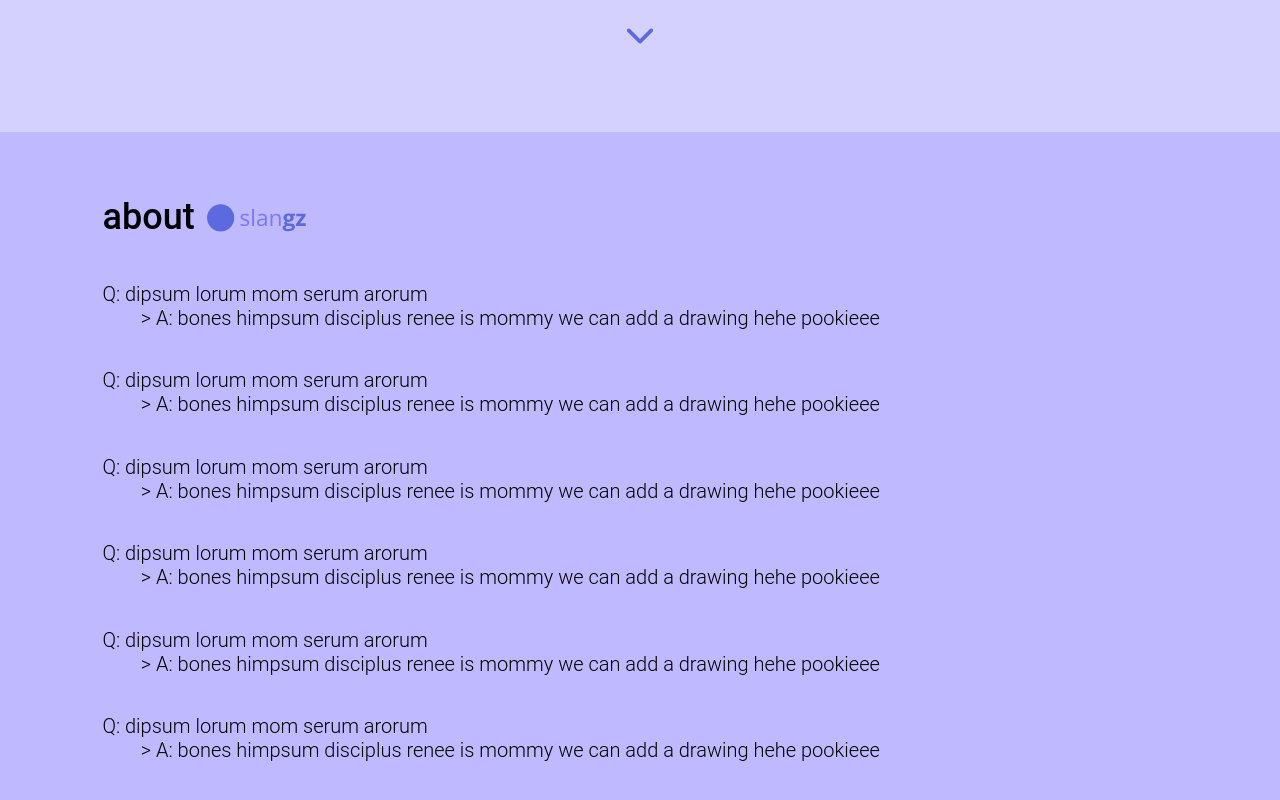
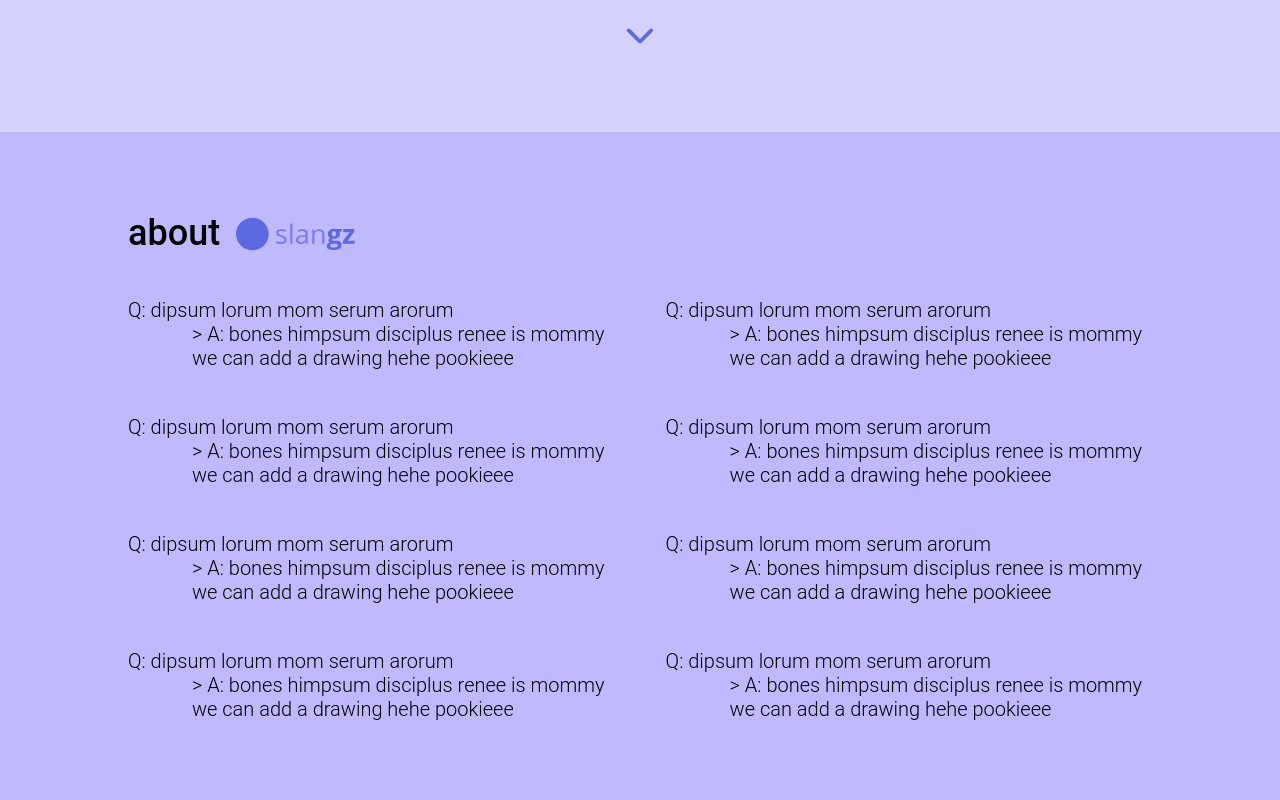
Before and after one commit to weblab-class/katdou-reneehong-AnnieWang314, a React app: page / in a window 1280 px wide. Shown: the part 668-1468 px from the top of the page. Built offline with nearby package versions, Linux system fonts and the light colour scheme; no server answers; the HTML template or start-up script is replaced by a standard one.

Commit message:
made about page 2 cols, fixed about in nav

```diff
--- a/client/src/components/pages/home/Home.css
+++ b/client/src/components/pages/home/Home.css
@@ -140,29 +140,28 @@
   display: flex;
   flex-direction: column;
   justify-content: flex-start;
-  height: 84vh;
-  padding: 8vh 8vw 8vh 8vw;
+  min-height: 80vh;
+  overflow: scroll;
+  padding: 10vh 10vw 10vh 10vw;
   background-color: var(--secondary);
 }
 .Home-about-title {
   display: flex;
-  gap: 1vw;
+  gap: 16px;
   align-items: center;
   margin-bottom: 3vh;
 }
 .Home-about-logo {
-  width: 100px;
+  width: 120px;
   height: auto;
 }
 .Home-about-qna-container {
   display: flex;
-  flex-direction: column;
-  gap: 3vw;
+  gap: 4vw;
 }
-.Home-about-qna {
+.Home-about-column {
   display: flex;
   flex-direction: column;
+  flex: 1;
+  gap: 45px;
 }
-.Home-about-a {
-  padding-left: 3vw;
-}
--- a/client/src/components/pages/home/Home.tsx
+++ b/client/src/components/pages/home/Home.tsx
@@ -1,5 +1,6 @@
 import React, { useState, useEffect } from "react";
 import logoUrl from "../../../assets/logo.svg";
+import SingleQna from "./SingleQna";
 import "./Home.css";
 import { Link } from "react-router-dom";
 import { IoIosArrowDown } from "react-icons/io";
@@ -17,6 +18,15 @@ const Home = () => {
     }, 4000); // Change the animation every 4 seconds
 
     return () => clearInterval(interval);
+  }, []);
+
+  useEffect(() => {
+    if (window.location.hash === "#about") {
+      const aboutSection = document.getElementById("about");
+      if (aboutSection) {
+        setTimeout(() => aboutSection.scrollIntoView({ behavior: "smooth" }), 0);
+      }
+    }
   }, []);
 
   return (
@@ -51,41 +61,41 @@ const Home = () => {
           <img src={logoUrl} alt="Logo" className="Home-about-logo" />
         </div>
         <p className="Home-about-qna-container">
-          <div className="Home-about-qna">
-            <div className="Home-about-q">Q: dipsum lorum mom serum arorum</div>
-            <div className="Home-about-a">
-              &gt; A: bones himpsum disciplus renee is mommy we can add a drawing hehe pookieee
-            </div>
+          <div className="Home-about-column">
+            <SingleQna
+              question="dipsum lorum mom serum arorum"
+              answer="bones himpsum disciplus renee is mommy we can add a drawing hehe pookieee"
+            />
+            <SingleQna
+              question="dipsum lorum mom serum arorum"
+              answer="bones himpsum disciplus renee is mommy we can add a drawing hehe pookieee"
+            />
+            <SingleQna
+              question="dipsum lorum mom serum arorum"
+              answer="bones himpsum disciplus renee is mommy we can add a drawing hehe pookieee"
+            />
+            <SingleQna
+              question="dipsum lorum mom serum arorum"
+              answer="bones himpsum disciplus renee is mommy we can add a drawing hehe pookieee"
+            />
           </div>
-          <div className="Home-about-qna">
-            <div className="Home-about-q">Q: dipsum lorum mom serum arorum</div>
-            <div className="Home-about-a">
-              &gt; A: bones himpsum disciplus renee is mommy we can add a drawing hehe pookieee
-            </div>
-          </div>
-          <div className="Home-about-qna">
-            <div className="Home-about-q">Q: dipsum lorum mom serum arorum</div>
-            <div className="Home-about-a">
-              &gt; A: bones himpsum disciplus renee is mommy we can add a drawing hehe pookieee
-            </div>
-          </div>
-          <div className="Home-about-qna">
-            <div className="Home-about-q">Q: dipsum lorum mom serum arorum</div>
-            <div className="Home-about-a">
-              &gt; A: bones himpsum disciplus renee is mommy we can add a drawing hehe pookieee
-            </div>
-          </div>
-          <div className="Home-about-qna">
-            <div className="Home-about-q">Q: dipsum lorum mom serum arorum</div>
-            <div className="Home-about-a">
-              &gt; A: bones himpsum disciplus renee is mommy we can add a drawing hehe pookieee
-            </div>
-          </div>
-          <div className="Home-about-qna">
-            <div className="Home-about-q">Q: dipsum lorum mom serum arorum</div>
-            <div className="Home-about-a">
-              &gt; A: bones himpsum disciplus renee is mommy we can add a drawing hehe pookieee
-            </div>
+          <div className="Home-about-column">
+            <SingleQna
+              question="dipsum lorum mom serum arorum"
+              answer="bones himpsum disciplus renee is mommy we can add a drawing hehe pookieee"
+            />
+            <SingleQna
+              question="dipsum lorum mom serum arorum"
+              answer="bones himpsum disciplus renee is mommy we can add a drawing hehe pookieee"
+            />
+            <SingleQna
+              question="dipsum lorum mom serum arorum"
+              answer="bones himpsum disciplus renee is mommy we can add a drawing hehe pookieee"
+            />
+            <SingleQna
+              question="dipsum lorum mom serum arorum"
+              answer="bones himpsum disciplus renee is mommy we can add a drawing hehe pookieee"
+            />
           </div>
         </p>
       </div>
--- /dev/null
+++ b/client/src/components/pages/home/SingleQna.css
@@ -0,0 +1,7 @@
+.SingleQna-container {
+  display: flex;
+  flex-direction: column;
+}
+.SingleQna-a {
+  padding-left: 5vw;
+}
--- /dev/null
+++ b/client/src/components/pages/home/SingleQna.tsx
@@ -0,0 +1,18 @@
+import React, { useState, useEffect } from "react";
+import "./SingleQna.css";
+
+type Props = {
+  question: string;
+  answer: string;
+};
+
+const SingleQna = (props: Props) => {
+  return (
+    <div className="SingleQna-container">
+      <div className="SingleQna-q">{"Q: " + props.question}</div>
+      <div className="SingleQna-a">&gt; {"A: " + props.answer}</div>
+    </div>
+  );
+};
+
+export default SingleQna;
```
